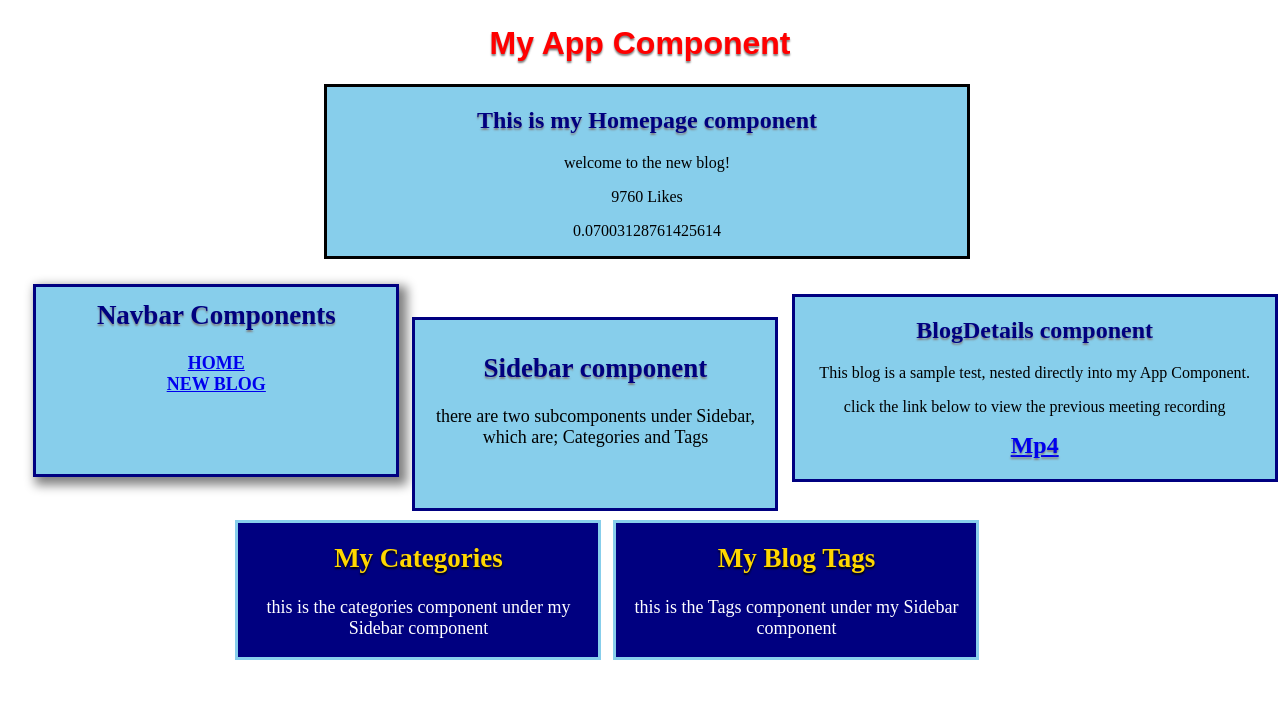
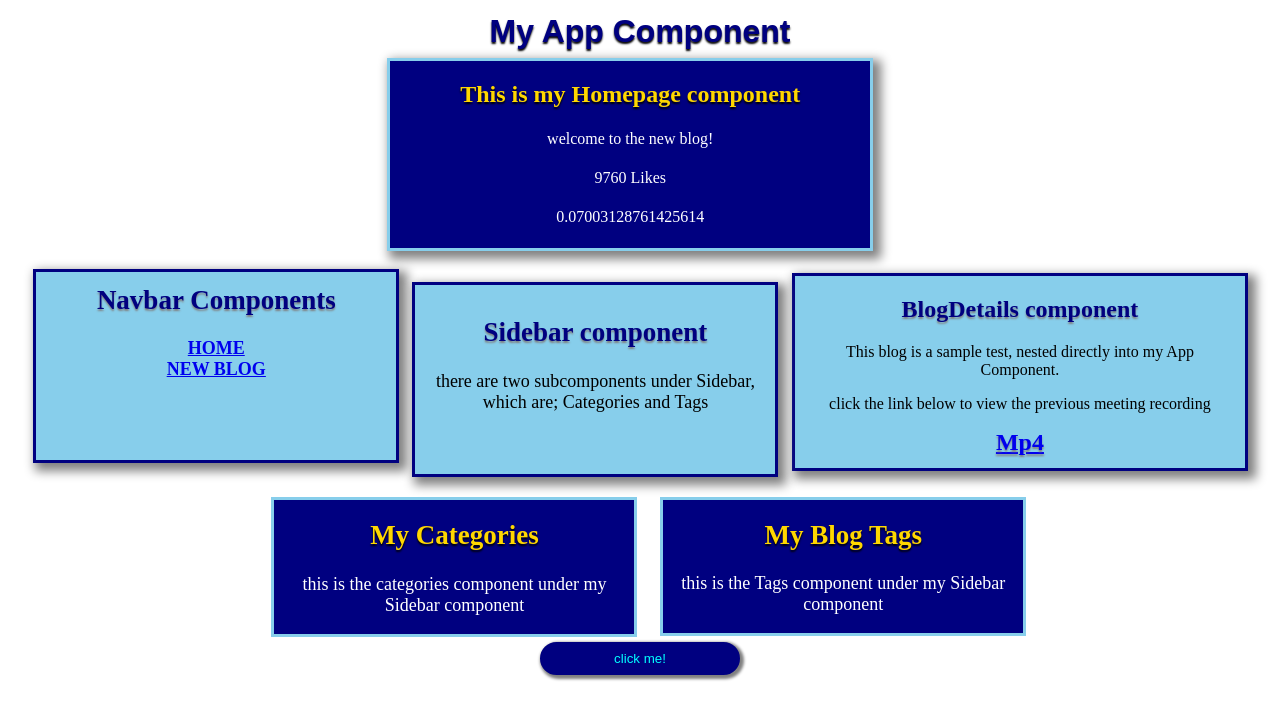
Before and after one commit to Craftsman8/craftsman, a React (Create React App) app: page / in a window 1280 px wide. Shown: the top 720 px of the page. Built offline with nearby package versions, Linux system fonts and the light colour scheme.

Commit message:
Modified the project

```diff
--- a/src/App.js
+++ b/src/App.js
@@ -2,6 +2,7 @@ import BlogDetails from './BlogDetails.js';
 import Home from './Home.js';
 import Navbar from './Navbar.js';
 import Sidebar from './Sidebar.js';
+import Toggle from './Toggle.js';
 
 function App() {
   return (
@@ -9,19 +10,23 @@ function App() {
 
       <div className="content">
         <h1 style={{
-          color: "red",
+          color: "navy",
           fontWeight: "bolder",
           fontFamily: "arial",
           textAlign: "center",
-          marginTop: "2%",
-          textShadow: "0px 2px 2px grey",
+          marginTop: "1%",
+          textShadow: "0px 2px 2px black",
         }}>My App Component</h1>
       <Home/>
       <Navbar />
       </div>
       <BlogDetails />
       <Sidebar/>
+      <div>
+      <Toggle />
     </div>
+    </div>
+
   );
 }
 
--- a/src/BlogDetails.js
+++ b/src/BlogDetails.js
@@ -2,9 +2,12 @@ const BlogDetails = () => {
 
     const details="This blog is a sample test, nested directly into my App Component."
     const video="click the link below to view the previous meeting recording"
+    function handleClick(){
+        console.log("the user as clicked me")
+    }
     return (
         <div className="BlogDetails">
-            <h2>BlogDetails component</h2>
+            <h2 onClick={handleClick}>BlogDetails component</h2>
             <p className="details">{details}</p>
             <p className="video">{video}</p>
             <h2 style={{
--- a/src/Home.js
+++ b/src/Home.js
@@ -4,10 +4,13 @@ const Home = () => {
     const likes= 9760;
     return (
         <div className="home">
-            <h2>This is my Homepage component</h2>
-            <p className="title">{title}</p>
-            <p className="likes">{likes} Likes</p>
-            <p id="random">{Math.random() * 10}</p>
+            <h2 style={{
+                color: "gold",
+                textShadow: "0px 2px 2px black",
+            }}>This is my Homepage component</h2>
+            <h4 className="title">{title}</h4>
+            <h4 className="likes">{likes} Likes</h4>
+            <h4 id="random">{Math.random() * 10}</h4>
         </div>
      );
 }
--- a/src/Navbar.js
+++ b/src/Navbar.js
@@ -1,5 +1,6 @@
 const Navbar = () => {
     return (
+
       <div className="Navbar">
         <nav className="navbar">
         <h2 style={{
@@ -9,9 +10,11 @@ const Navbar = () => {
           marginTop: "0%",
           textShadow: "0px 2px 2px grey",
         }}>Navbar Components</h2>
+
             <div className="links">
                 <a href="/home">HOME</a> <br></br>
-                <a href="/create">NEW BLOG</a>
+                <a href="https://google.com">NEW BLOG</a>
+
             </div>
         </nav>
       </div>
--- /dev/null
+++ b/src/Toggle.js
@@ -0,0 +1,19 @@
+import { useState } from "react";
+
+const Toggle = () => {
+    const [ count, setCount ] = useState("click me!")
+
+    function handleClick() {
+        console.log("The user has clicked me")
+        setCount("Thank you for clicking me")
+    }
+    return (
+        <div className="Button">
+            <center>
+            <button onClick={handleClick} className={count === "Click me!" ? "" : "clicked"}>{count}</button>
+            </center>
+        </div>
+     );
+}
+
+export default Toggle;
--- a/src/index.css
+++ b/src/index.css
@@ -1,3 +1,38 @@
+.Button{
+    margin-top: 13.1%;
+    text-align: center;
+}
+
+.Button button{
+    color: aqua;
+    background-color: navy;
+    border:  3px solid skyblue;
+    border-radius: 20px;
+    align-content: center;
+    width: 8em;
+    height: 2.5em;
+    box-shadow: 2px 2px 3px 2px grey;
+    cursor: pointer;
+
+}
+
+.Button button:hover {
+    background-color: skyblue;
+    color: navy;
+}
+
+button.clicked {
+
+    transition: all 0.4s ease-in-out ;
+    font-size: bold;
+    border:  3px solid navy;
+    align-content: center;
+    width: 15em;
+    height: 2.5em;
+    box-shadow: 2px 2px 3px 2px grey;
+
+}
+
 h2 {
     color:navy;
     font-weight: bold;
@@ -12,6 +47,12 @@ p {
     text-align: center;
 }
 
+h4 {
+    color:white;
+    font-weight: lighter;
+    text-align: center;
+}
+
 .Navbar {
     font-size: large;
     font-weight: bold;
@@ -22,39 +63,43 @@ p {
     height: 9em;
     border:  3px solid navy;
     margin-left: 2%;
-    margin-top: 2%;
+    margin-top: 1.5%;
     padding: 1% 0% 1% 0%;
     box-shadow: 5px 5px 10px 3px grey;
 }
 
 .home {
-    background-color: skyblue;
-    width: 40em;
-    border:  3px solid black;
-    margin-left: 25%;
+    background-color: navy;
+    width: 30em;
+    border:  3px solid skyblue;
+    margin-left: 30%;
+    margin-top: -1%;
+    box-shadow: 5px 5px 10px 3px grey;
 }
 
 .BlogDetails {
     background-color: skyblue;
-    width: 30em;
+    width: 25em;
+    height: 12em;
     border:  3px solid navy ;
     margin-left: 62%;
-    margin-top: -14.5%;
+    margin-top: -15%;
+    padding: 0% 2% 0% 2%;
+    box-shadow: 5px 5px 10px 3px grey;
 }
 
 .Sidebar {
     color: black;
     font-size: large;
     font-weight: bold;
-    text-align: center;
-    margin-top: 0%;
     background-color: skyblue;
     width: 20em;
-    height: 9em;
+    height: 9.1em;
     border:  3px solid navy ;
     margin-left: 32%;
-    margin-top: -13%;
+    margin-top: -15%;
     padding: 1% 0% 1% 0%;
+    box-shadow: 5px 5px 10px 3px grey;
 }
 
 .categories {
@@ -65,8 +110,8 @@ p {
     background-color: navy;
     width: 20em;
     border:  3px solid skyblue ;
-    margin-left: -50%;
-    margin-top: 20%;
+    margin-left: -40%;
+    margin-top: 23.5%;
 }
 
 .tags {
@@ -77,6 +122,6 @@ p {
     background-color: navy;
     width: 20em;
     border:  3px solid skyblue;
-    margin-left: 55%;
+    margin-left: 68%;
     margin-top: -38.8%;
 }
```
